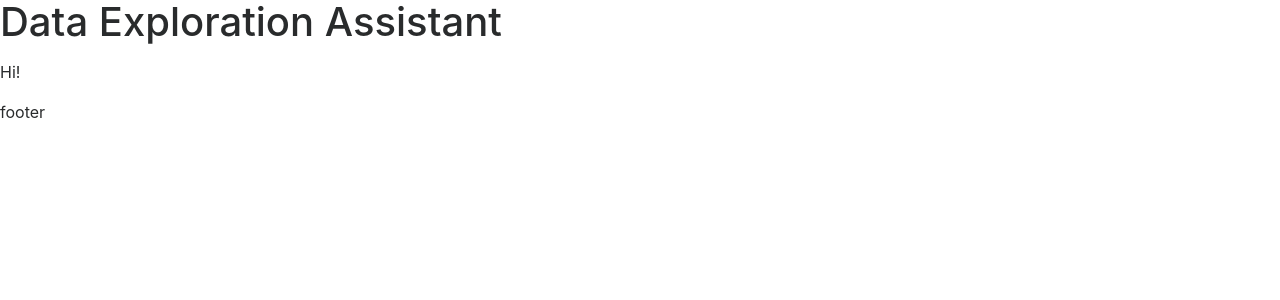
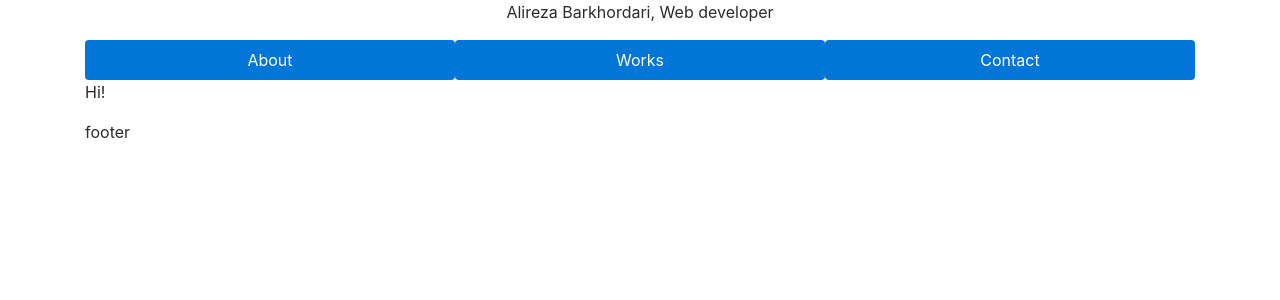
Before and after one commit to aleereza/aleereza.github.io, a Django app: page / in a window 1280 px wide. Shown: the top 300 px of the page. Run offline with Django 3.2, Linux system fonts and the light colour scheme; some libraries are stand-ins or nearby versions.

Commit message:
navbar added

```diff
--- a/portfolio/templates/main/base.html
+++ b/portfolio/templates/main/base.html
@@ -20,25 +20,36 @@
 
 </head>
 <body>
+  <div class="container border">
     <header>
-    <div class="wrap">
-      <h1>Data Exploration Assistant</h1>
-      <nav class="main_nav">
-        <ul>
-
+        <div class = "text-sm-center">
+          <p>Alireza Barkhordari, Web developer</p>
+        </div>
+        <nav>
+          <ul class = "nav nav-pills nav-justified flex-column flex-sm-row">
+            <li class = "nav-item">
+              <a class = "nav-link active" href = "#">About</a>
+            </li>
+            <li class = "nav-item">
+              <a class = "nav-link active" href = "#">Works</a>
+            </li>
+            <li class = "nav-item">
+              <a class = "nav-link active" href = "#">Contact</a>
+            </li>
           </ul>
         </nav>
-    </div>
     </header>
     <main>
-    <div class="wrap">
+      <div>
       {% block content %}{% endblock %}
       </div>
     </main>
     <footer>
-    <div class="wrap">
+      <div>
         <p>footer</p>
       </div>
     </footer>
+  </div>
+
 </body>
 </html>
```
Lines whose indentation alone changed are shown as unchanged.
